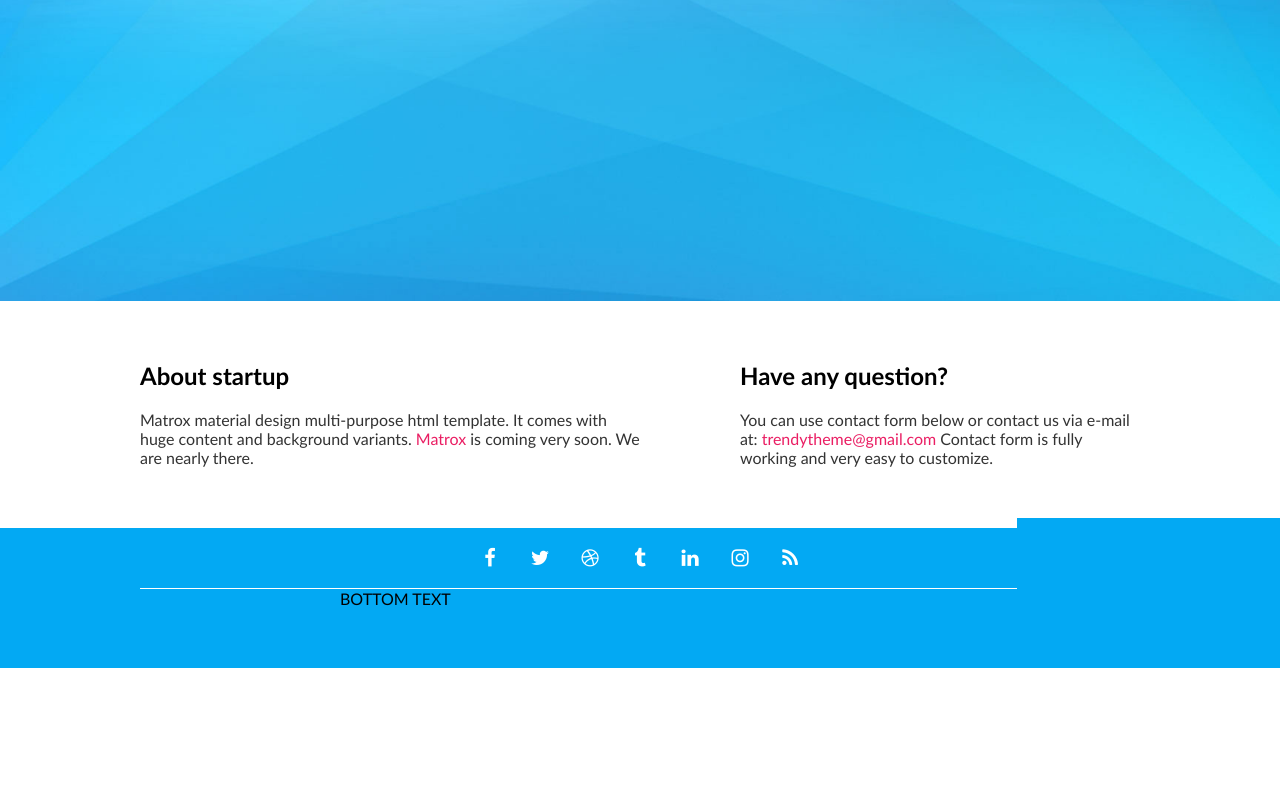
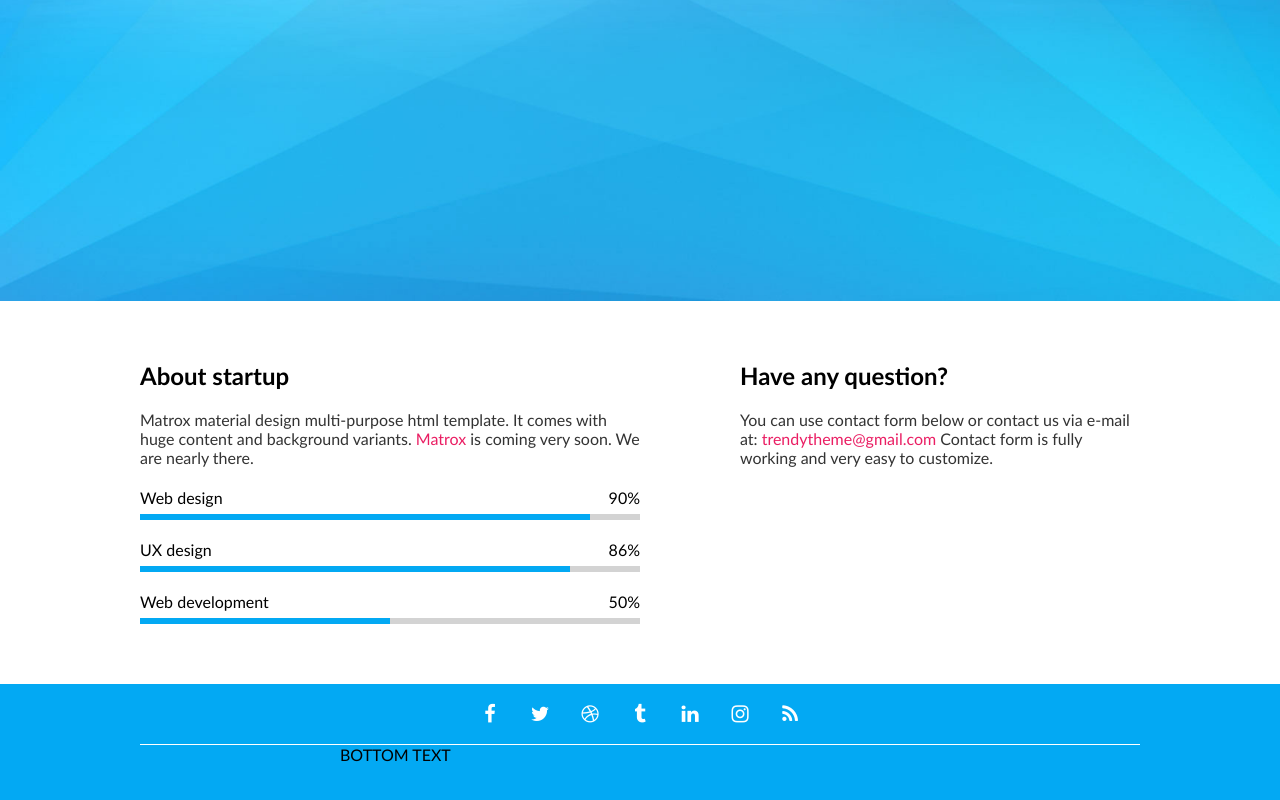
Before and after one commit to EBliujus/4-coming-soon, a website: page index.html in a window 1280 px wide. Shown: the part 499-1299 px from the top of the page. Before the commit the page ends 1167 px from the top, so only its background shows below. Drawn offline with Linux system fonts and the light colour scheme.

Commit message:
Progress bar static design progress bar (static design only) #10

```diff
--- a/css/components/mouse.css
+++ b/css/components/mouse.css
@@ -17,6 +17,4 @@
     transform: translateX(-50%);
     background-color: #fff;
     border-radius: 0.5em;
-
-
 }
--- /dev/null
+++ b/css/components/progress-bar.css
@@ -0,0 +1,24 @@
+.progress-bar {
+    display: flex;
+    flex-direction: column;
+    gap: 7px;
+}
+.progress-bar > .top {
+    display: flex;
+    justify-content: space-between;
+}
+.progress-bar > .top > .label {
+}
+.progress-bar > .top > .value {
+}
+.progress-bar > .progress {
+    width: 100%;
+    height: 6px;
+    background-color: lightgray;
+
+}
+.progress-bar > .progress > .bar {
+    width: 90%;
+    height: 6px;
+    background-color: #03a9f3;
+}
--- a/index.html
+++ b/index.html
@@ -19,6 +19,7 @@
     <!--3rd-party-->
     <link rel="stylesheet" href="./css/3rd-party/font-awesome.min.css">
     <!--components-->
+    <link rel="stylesheet" href="./css/components/progress-bar.css">
     <link rel="stylesheet" href="./css/components/clock.css">
     <link rel="stylesheet" href="./css/components/mouse.css">
     <!--pages-->
@@ -60,6 +61,33 @@
             <div class="column">
                 <h2>About startup</h2>
                 <p>Matrox material design multi-purpose html template. It comes with huge content and background variants. <a href="#">Matrox</a> is coming very soon. We are nearly there.</p>
+                <div class="progress-bar" >
+                    <div class="top">
+                        <div class="label">Web design</div>
+                        <div class="value">90%</div>
+                    </div>
+                    <div class="progress">
+                        <div class="bar" style="width: 90%;"></div>
+                    </div>
+                </div>
+                <div class="progress-bar" >
+                    <div class="top">
+                        <div class="label">UX design</div>
+                        <div class="value">86%</div>
+                    </div>
+                    <div class="progress">
+                        <div class="bar" style="width: 86%;"></div>
+                    </div>
+                </div>
+                <div class="progress-bar" >
+                    <div class="top">
+                        <div class="label">Web development</div>
+                        <div class="value">50%</div>
+                    </div>
+                    <div class="progress">
+                        <div class="bar" style="width: 50%;"></div>
+                    </div>
+                </div>
             </div>
             <div class="column right">
                 <h2>Have any question?</h2>
```
